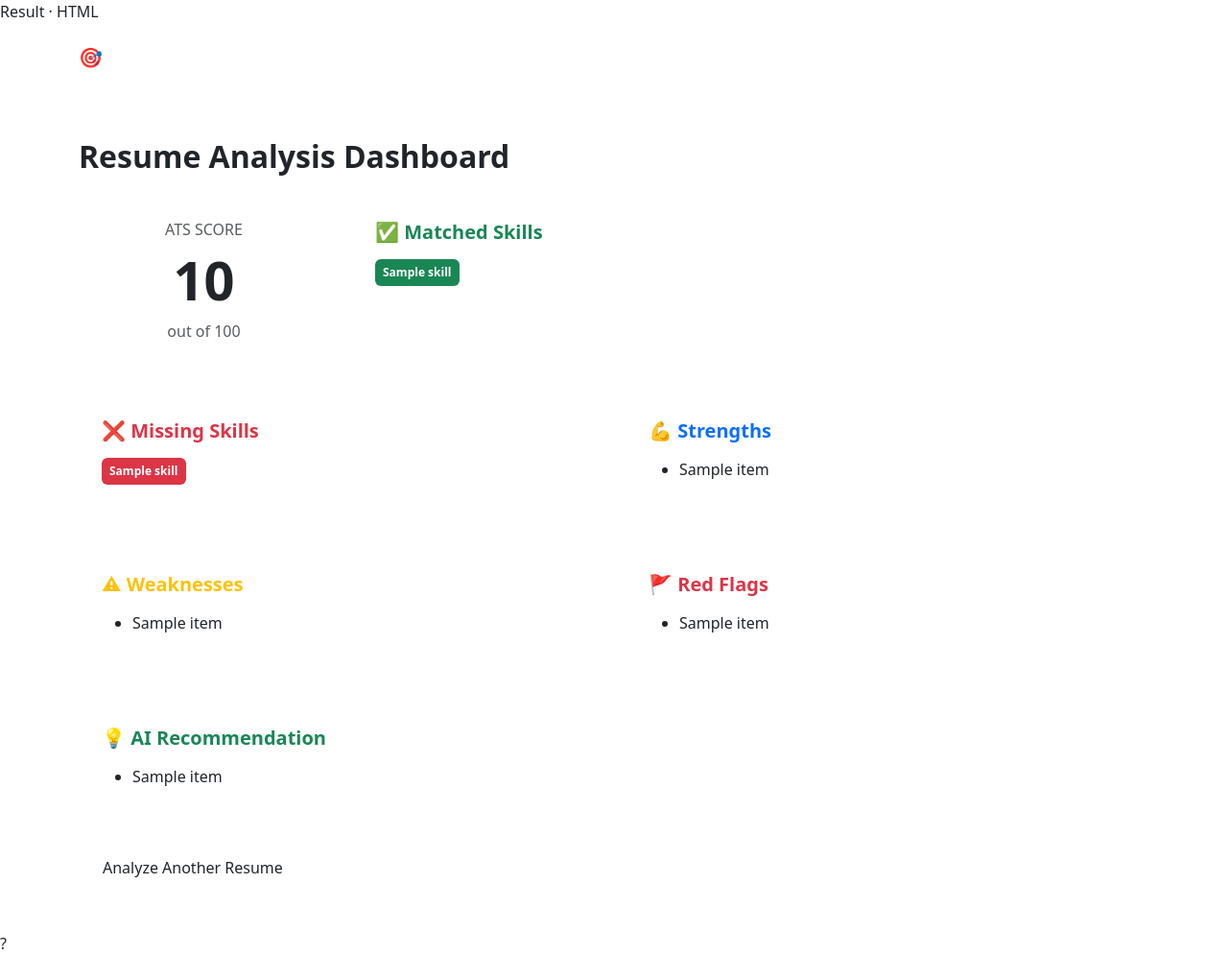
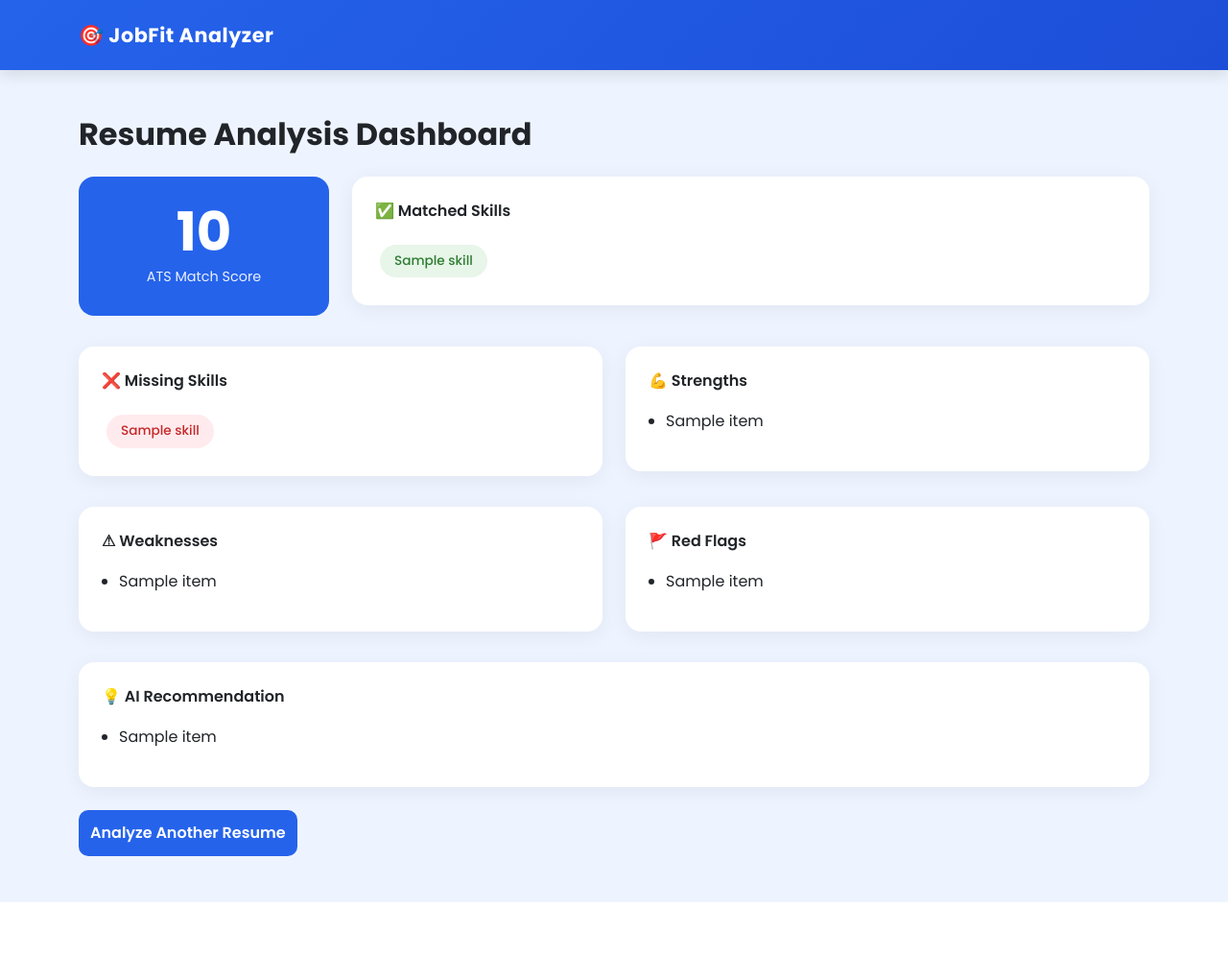
Before and after one commit to deepak764877-a11y/job-analyzer, a Flask app: template templates/result.html in a window 1280 px wide. Shown: the whole page at 96% size. After the commit the page ends 940 px from the top, so only its background shows below. Run offline with Flask 3, Linux system fonts and the light colour scheme; the template is opened without the code that fills it: most values are stand-ins (such as "Sample title", 1, 10 or a date in 2020).

Commit message:
Day 6: Professional dashboard UI

```diff
--- /dev/null
+++ b/static/css/style.css
@@ -0,0 +1,132 @@
+@import url('https://fonts.googleapis.com/css2?family=Poppins:wght@400;500;600;700&display=swap');
+
+body{
+    background:#eef4ff;
+    font-family:'Poppins',sans-serif;
+}
+
+.navbar-gradient{
+    background:linear-gradient(135deg,#2563EB,#1D4ED8);
+    box-shadow:0 4px 15px rgba(0,0,0,.12);
+}
+
+.navbar-brand{
+    font-size:1.3rem;
+    font-weight:700;
+    letter-spacing:.5px;
+}
+
+.glass-card{
+    background:#fff;
+    border-radius:16px;
+    padding:24px;
+    box-shadow:0 4px 20px rgba(0,0,0,.06);
+    transition:.25s ease;
+}
+
+.glass-card:hover{
+    transform:translateY(-4px);
+    box-shadow:0 10px 30px rgba(0,0,0,.12);
+}
+
+.score-card{
+    background:#2563EB;
+    border-radius:16px;
+    padding:30px;
+    color:#fff;
+    text-align:center;
+}
+
+.score-number{
+    font-size:3.5rem;
+    font-weight:700;
+    line-height:1;
+}
+
+.score-text{
+    margin-top:8px;
+    font-size:.9rem;
+    opacity:.9;
+}
+
+.skill-chip{
+    display:inline-block;
+    padding:7px 15px;
+    border-radius:25px;
+    font-size:.85rem;
+    font-weight:500;
+    margin:5px;
+}
+
+.chip-green{
+    background:#e8f5e9;
+    color:#2e7d32;
+}
+
+.chip-red{
+    background:#ffebee;
+    color:#c62828;
+}
+
+.chip-blue{
+    background:#e3f2fd;
+    color:#1565c0;
+}
+
+.section-title{
+    font-size:1rem;
+    font-weight:600;
+    margin-bottom:18px;
+}
+
+ul{
+    padding-left:18px;
+}
+
+li{
+    margin-bottom:8px;
+}
+
+.btn-analyze{
+    background:#2563EB;
+    color:#fff;
+    border:none;
+    border-radius:10px;
+    padding:12px;
+    font-weight:600;
+    transition:.25s ease;
+}
+
+.btn-analyze:hover{
+    background:#1D4ED8;
+    color:#fff;
+    transform:translateY(-2px);
+}
+
+.form-control{
+    border-radius:10px;
+    padding:10px;
+    border:1px solid #d8dce5;
+}
+
+.form-control:focus{
+    border-color:#2563EB;
+    box-shadow:0 0 0 .2rem rgba(37,99,235,.15);
+}
+
+.chart-container{
+    position:relative;
+    height:250px;
+}
+
+@media(max-width:992px){
+
+    .score-number{
+        font-size:2.8rem;
+    }
+
+    .glass-card{
+        margin-bottom:20px;
+    }
+
+}
--- a/templates/result.html
+++ b/templates/result.html
@@ -1,5 +1,4 @@
 
-Result · HTML
 <!DOCTYPE html>
 <html lang="en">
 <head>
@@ -8,13 +7,14 @@ Result · HTML
     <title>Analysis Result</title>
     <link rel="preconnect" href="https://fonts.googleapis.com">
     <link rel="preconnect" href="https://fonts.gstatic.com" crossorigin>
-    <link href="https://fonts.googleapis.com/css2?family=Inter:wght@400;500;600;700&display=swap" rel="stylesheet">
+    <link href="https://fonts.googleapis.com/css2?family=Poppins:wght@400;500;600;700&display=swap" rel="stylesheet">
     <link href="https://cdn.jsdelivr.net/npm/bootstrap@5.3.2/dist/css/bootstrap.min.css" rel="stylesheet">
+    <link rel="stylesheet" href="https://cdn.jsdelivr.net/npm/bootstrap-icons@1.11.3/font/bootstrap-icons.min.css">
     <link rel="stylesheet" href="{{ url_for('static', filename='css/style.css') }}">
 </head>
 <body>
 
-<nav class="navbar bg-ai-blue navbar-dark py-3">
+<nav class="navbar navbar-gradient navbar-dark py-3">
     <div class="container">
         <span class="navbar-brand fw-bold">🎯 JobFit Analyzer</span>
     </div>
@@ -26,18 +26,17 @@ Result · HTML
 
     <div class="row g-4">
         <div class="col-lg-3">
-            <div class="card-ui p-4 text-center">
-                <h6 class="text-muted">ATS SCORE</h6>
-                <h1 class="display-4 fw-bold text-ai-blue">{{ result.fit_score }}</h1>
-                <p class="text-muted mb-0">out of 100</p>
+            <div class="score-card h-100 d-flex flex-column justify-content-center">
+                <div class="score-number">{{ result.fit_score }}</div>
+                <div class="score-text">ATS Match Score</div>
             </div>
         </div>
 
         <div class="col-lg-9">
-            <div class="card-ui p-4">
-                <h5 class="fw-bold text-success mb-3">✅ Matched Skills</h5>
+            <div class="glass-card">
+                <div class="section-title">✅ Matched Skills</div>
                 {% for skill in result.matched_skills %}
-                    <span class="badge bg-success me-2 mb-2 p-2">{{ skill }}</span>
+                    <span class="skill-chip chip-green">{{ skill }}</span>
                 {% endfor %}
             </div>
         </div>
@@ -45,17 +44,17 @@ Result · HTML
 
     <div class="row g-4 mt-2">
         <div class="col-lg-6">
-            <div class="card-ui p-4">
-                <h5 class="fw-bold text-danger mb-3">❌ Missing Skills</h5>
+            <div class="glass-card">
+                <div class="section-title">❌ Missing Skills</div>
                 {% for skill in result.missing_skills %}
-                    <span class="badge bg-danger me-2 mb-2 p-2">{{ skill }}</span>
+                    <span class="skill-chip chip-red">{{ skill }}</span>
                 {% endfor %}
             </div>
         </div>
 
         <div class="col-lg-6">
-            <div class="card-ui p-4">
-                <h5 class="fw-bold text-primary mb-3">💪 Strengths</h5>
+            <div class="glass-card">
+                <div class="section-title">💪 Strengths</div>
                 <ul>
                     {% for item in result.strengths %}
                         <li>{{ item }}</li>
@@ -67,8 +66,8 @@ Result · HTML
 
     <div class="row g-4 mt-2">
         <div class="col-lg-6">
-            <div class="card-ui p-4">
-                <h5 class="fw-bold text-warning mb-3">⚠ Weaknesses</h5>
+            <div class="glass-card">
+                <div class="section-title">⚠ Weaknesses</div>
                 <ul>
                     {% for item in result.weaknesses %}
                         <li>{{ item }}</li>
@@ -78,8 +77,8 @@ Result · HTML
         </div>
 
         <div class="col-lg-6">
-            <div class="card-ui p-4">
-                <h5 class="fw-bold text-danger mb-3">🚩 Red Flags</h5>
+            <div class="glass-card">
+                <div class="section-title">🚩 Red Flags</div>
                 <ul>
                     {% for item in result.red_flags %}
                         <li>{{ item }}</li>
@@ -91,8 +90,8 @@ Result · HTML
 
     <div class="row g-4 mt-2">
         <div class="col-lg-12">
-            <div class="card-ui p-4">
-                <h5 class="fw-bold text-success mb-3">💡 AI Recommendation</h5>
+            <div class="glass-card">
+                <div class="section-title">💡 AI Recommendation</div>
                 <ul>
                     {% for item in result.recommendation %}
                         <li>{{ item }}</li>
@@ -103,10 +102,11 @@ Result · HTML
     </div>
 
     <div class="mt-4">
-        <a href="/" class="btn btn-ai px-4">Analyze Another Resume</a>
+        <a href="/" class="btn btn-analyze">Analyze Another Resume</a>
     </div>
 
 </div>
 
+<script src="https://cdn.jsdelivr.net/npm/bootstrap@5.3.2/dist/js/bootstrap.bundle.min.js"></script>
 </body>
-</html>     ?
+</html>
```
